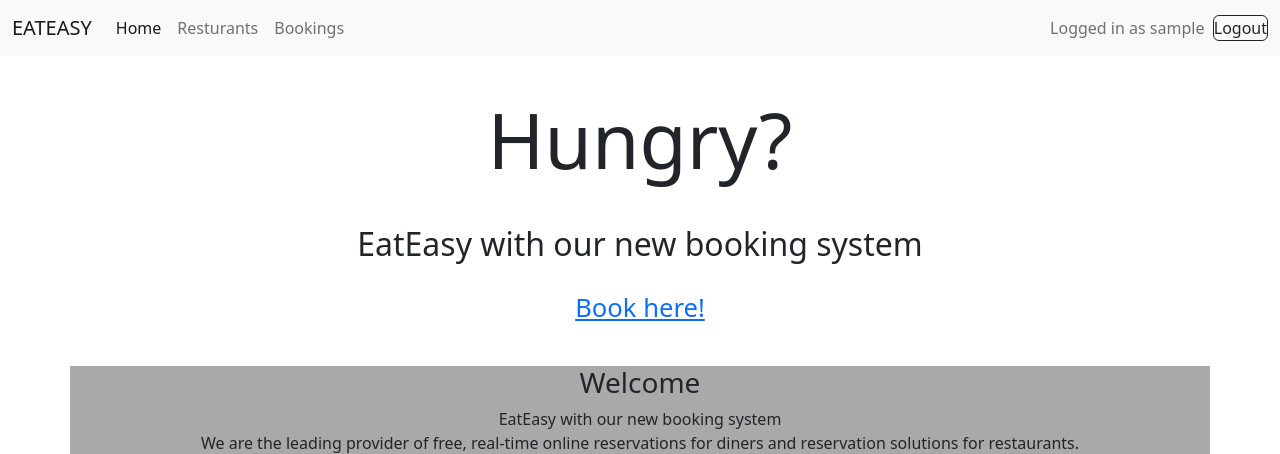
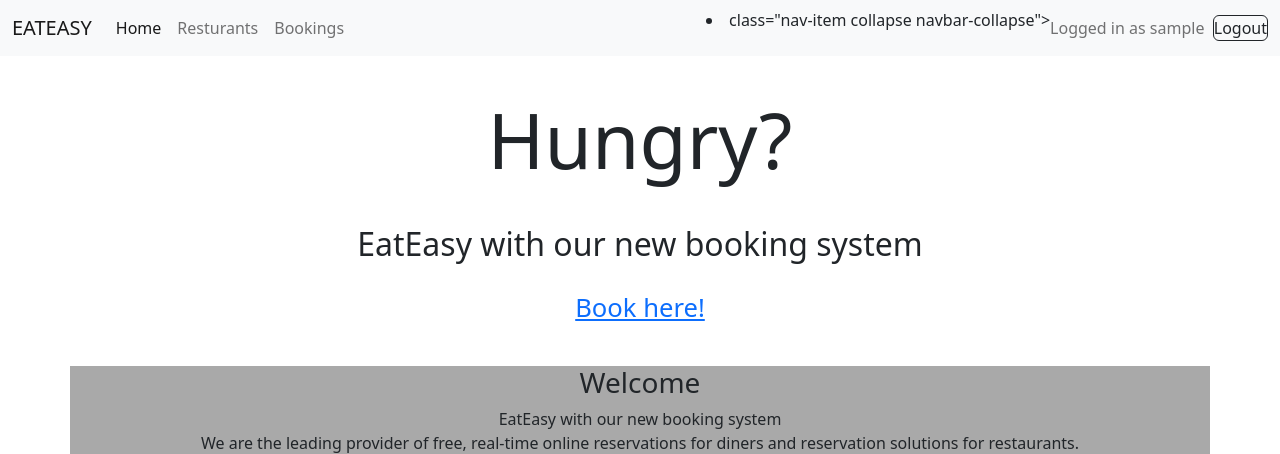
Before and after one commit to t-hullis/Restaurant-Booking-System, a Django app: page / in a window 1280 px wide. Shown: the top 454 px of the page. Run offline with Django 3.2, Linux system fonts and the light colour scheme; the visitor is signed in with stand-in values (Sample User, id 1).

Commit message:
start readme.md

```diff
--- a/bookingsys/templates/bookingsys/base.html
+++ b/bookingsys/templates/bookingsys/base.html
@@ -35,7 +35,7 @@
               </li>
           </div>
           <div class="d-flex flex-row">
-              <li  class="nav-item collapse navbar-collapse"></li>
+              <li> class="nav-item collapse navbar-collapse"></li>
               {% if user.is_authenticated %}
               <span class="navbar-text">Logged in as {{user.username}} &nbsp;</span>
               <a class="btn btn-outline-dark nav-link" style="margin: auto;" href="/logout">Logout</a>
```
Also changed, not shown: bookingsys/tests.py (deleted, +0 -23 lines), README.md, static/images/computerscrren.png (added), static/images/databaseimage.png (added), static/images/ipadscreen.png (added), static/images/iphonescreen.png (added), static/images/pexels-helena-lopes-696218.jpg (deleted), static/images/restaurantfood.jpg (deleted).
